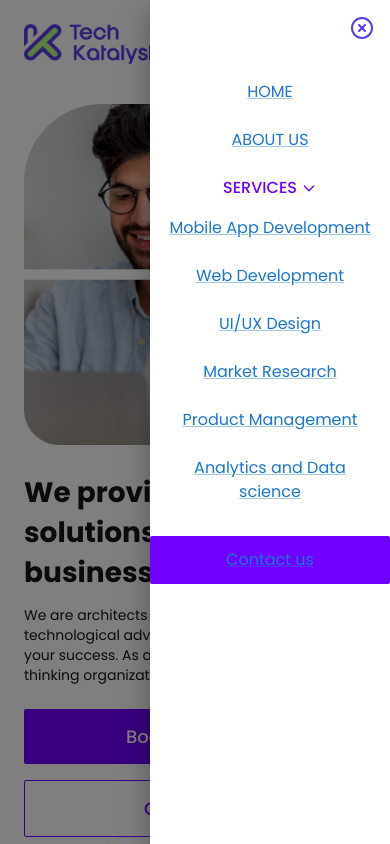
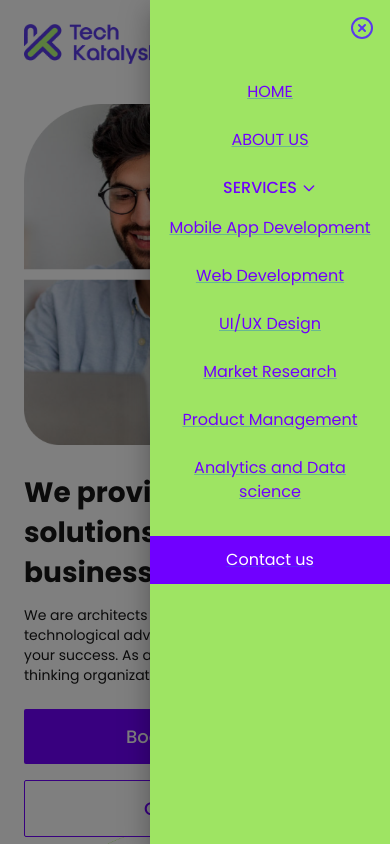
Before and after one commit to Shivam0710/techkatalyst, a Next.js app: page / in a window 390 px wide. Both pictures are taken after a click on the button 354 px from the left and 40 px from the top of the page. Shown: the top 844 px of the page. Built offline with nearby package versions, Linux system fonts and the light colour scheme.

Commit message:
Sidebar updated

```diff
--- a/components/Common/Sidebar.tsx
+++ b/components/Common/Sidebar.tsx
@@ -12,10 +12,10 @@ export const Sidebar = () => {
         <div className='block lg:hidden'>
             <button onClick={() => setOpen(true)}> <AlignJustify color='#5A3AEC' /> </button>
             <Drawer anchor='right' open={open} onClose={() => setOpen(false)}>
-                <div className='w-[240px] py-20 bg-white flex flex-col gap-6 justify-center text-center text-[#7000FF] relative'>
+                <div className='w-[240px] py-20 bg-[#9EE463] flex flex-col gap-6 justify-start text-center text-[#7000FF] relative h-screen'>
                     <CircleX color="#5A3AEC" className='absolute top-4 right-4 cursor-pointer' onClick={() => setOpen(false)} />
-                    <Link className='uppercase font-medium text-[#7000FF] no-underline' href="/"> Home </Link>
-                    <Link className='uppercase font-medium text-[#7000FF] no-underline' href="/about-us"> About us </Link>
+                    <Link style={{ color: "#7000FF" }} className='uppercase font-medium text-[#7000FF] no-underline' href="/"> Home </Link>
+                    <Link style={{ color: "#7000FF" }} className='uppercase font-medium text-[#7000FF] no-underline' href="/about-us"> About us </Link>
                     <div className=''>
                         <button
                             className='uppercase font-medium flex items-center justify-self-center'
@@ -27,27 +27,27 @@ export const Sidebar = () => {
                             </svg>
                         </button>
                         <div className={`flex flex-col gap-2 overflow-hidden transition-all duration-300 ${!dropdown ? 'max-h-0' : 'max-h-full mt-2'}`}>
-                            <Link className='text-[#7000FF] font-bold no-underline px-4 py-2 hover:bg-gray-100' href="/services/mobile-app-development">
+                            <Link style={{ color: "#7000FF" }} className='text-[#7000FF] font-bold no-underline px-4 py-2 hover:bg-gray-100' href="/services/mobile-app-development">
                                 Mobile App Development
                             </Link>
-                            <Link className='text-[#7000FF] font-bold no-underline px-4 py-2 hover:bg-gray-100' href="/services/web-development">
+                            <Link style={{ color: "#7000FF" }} className='text-[#7000FF] font-bold no-underline px-4 py-2 hover:bg-gray-100' href="/services/web-development">
                                 Web Development
                             </Link>
-                            <Link className='text-[#7000FF] font-bold no-underline px-4 py-2 hover:bg-gray-100' href="/services/ui-ux-design">
+                            <Link style={{ color: "#7000FF" }} className='text-[#7000FF] font-bold no-underline px-4 py-2 hover:bg-gray-100' href="/services/ui-ux-design">
                                 UI/UX Design
                             </Link>
-                            <Link className='text-[#7000FF] font-bold no-underline px-4 py-2 hover:bg-gray-100' href="/services/market-research">
+                            <Link style={{ color: "#7000FF" }} className='text-[#7000FF] font-bold no-underline px-4 py-2 hover:bg-gray-100' href="/services/market-research">
                                 Market Research
                             </Link>
-                            <Link className='text-[#7000FF] font-bold no-underline px-4 py-2 hover:bg-gray-100' href="/services/product-management">
+                            <Link style={{ color: "#7000FF" }} className='text-[#7000FF] font-bold no-underline px-4 py-2 hover:bg-gray-100' href="/services/product-management">
                                 Product Management
                             </Link>
-                            <Link className='text-[#7000FF] font-bold no-underline px-4 py-2 hover:bg-gray-100' href="/services/analytics-data-science">
+                            <Link style={{ color: "#7000FF" }} className='text-[#7000FF] font-bold no-underline px-4 py-2 hover:bg-gray-100' href="/services/analytics-data-science">
                                 Analytics and Data science
                             </Link>
                         </div>
                     </div>
-                    <Link className='bg-[#7000FF] py-3 px-8 text-white rounded-sm font-medium mx-3' href="/contact-us">
+                    <Link style={{ background: "#7000FF", color: "#fff", padding: "12px 24px" }} className='font-medium mx-3' href="/contact-us">
                         Contact us
                     </Link>
                 </div>
```
